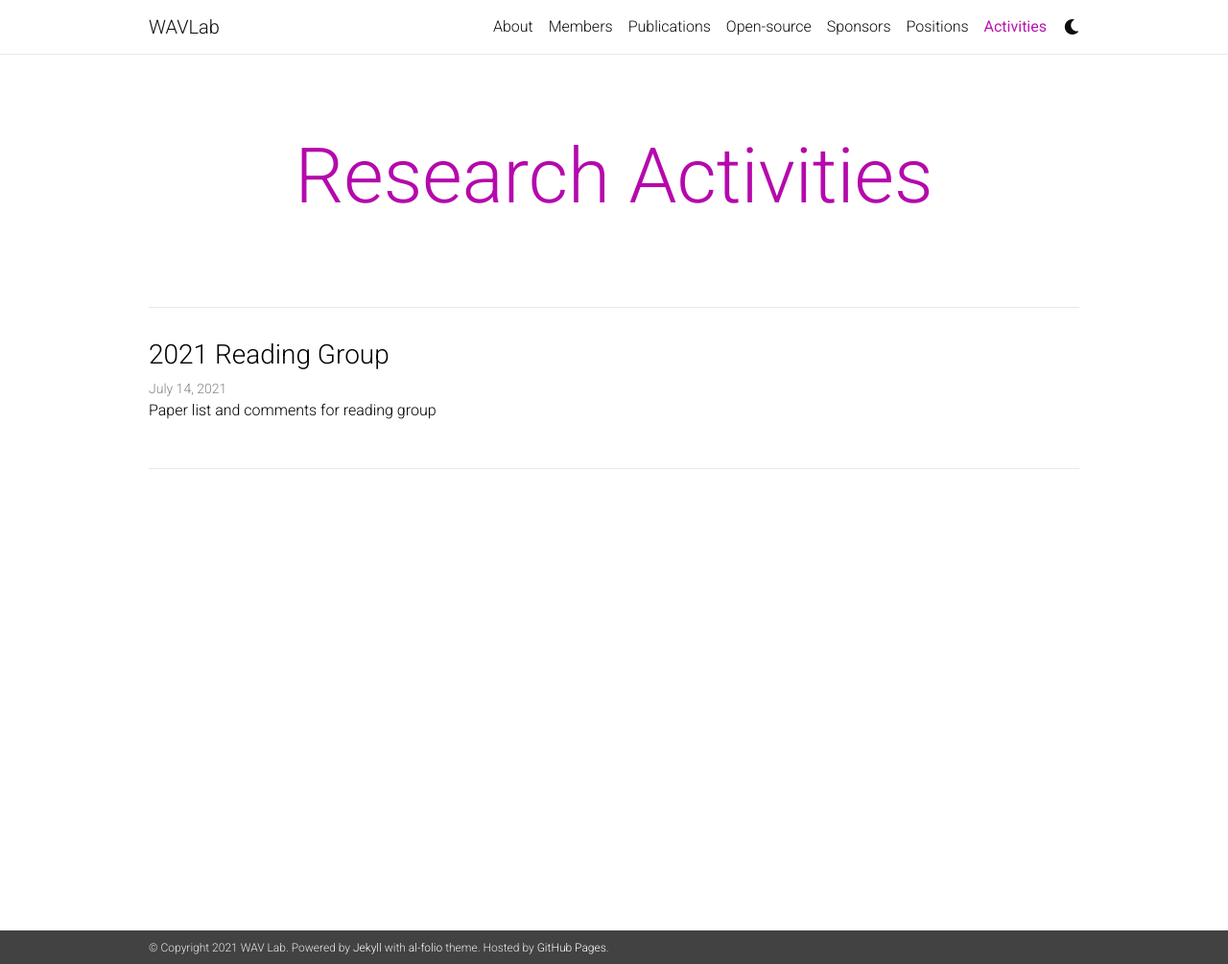
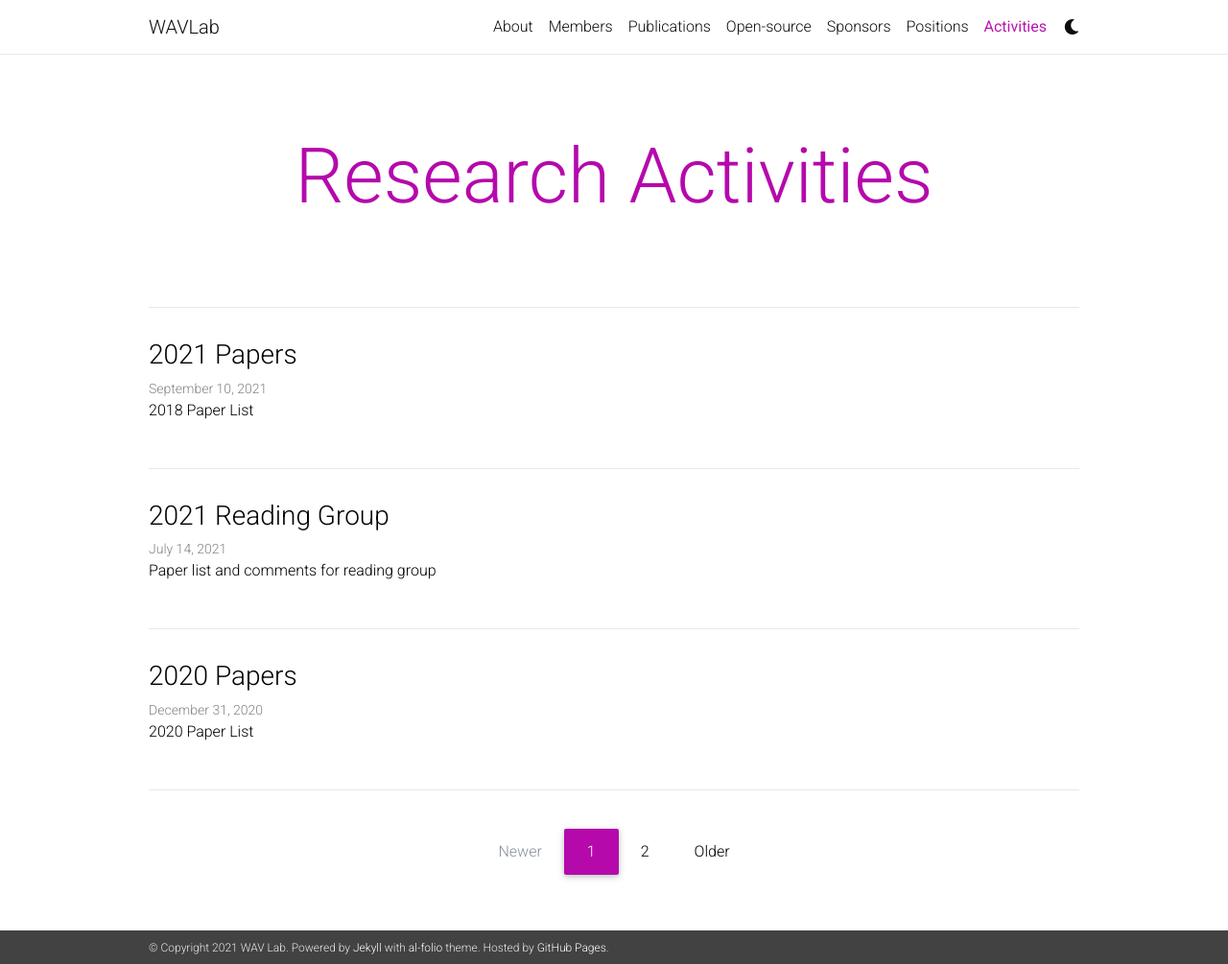
Before and after one commit to shinjiwlab/shinjiwlab.github.io, a Jekyll site: the page built from blog/index.html, in a window 1280 px wide and 1005 px high. Shown: the whole window at 96% size. Built offline with Jekyll 4.4.1, drawn with Linux system fonts in a browser that asks for light colours; nearby versions of some CDN libraries; the list of posts is cut into pages by our own code; a style sheet for code colours, icons or effects is not loaded.

Commit message:
update separate page for paper list

```diff
--- a/_pages/publications.md
+++ b/_pages/publications.md
@@ -7,6 +7,12 @@
 order: 2
 ---
 
+- [2021 Papers](https://shinjiwlab.github.io/activities/2021/paper-list/)
+- [2020 Papers](https://shinjiwlab.github.io/activities/2020/paper-list/)
+- [2019 Papers](https://shinjiwlab.github.io/activities/2019/paper-list/)
+- [2018 Papers](https://shinjiwlab.github.io/activities/2018/paper-list/)
+
+
 <div class="publications">
 
 {% for y in page.years %}
--- /dev/null
+++ b/_posts/2020-12-31-paper-list.md
@@ -0,0 +1,15 @@
+---
+layout: post
+title: 2020 Papers
+date: 2020-12-31 11:00:00-0800
+description: 2020 Paper List
+comments: false
+---
+
+<div class="publications">
+
+
+  <h2 class="year">{{y}}</h2>
+  {% bibliography -f papers -q @*[year=2020]* %}
+
+</div>
--- /dev/null
+++ b/_posts/2021-12-31-paper-list.md
@@ -0,0 +1,15 @@
+---
+layout: post
+title: 2021 Papers
+date: 2021-09-10 11:00:00-0800
+description: 2018 Paper List
+comments: false
+---
+
+<div class="publications">
+
+
+  <h2 class="year">{{y}}</h2>
+  {% bibliography -f papers -q @*[year=2021]* %}
+
+</div>
```
Also changed, not shown: _posts/2018-12-31-paper-list.md (added, +15 -0 lines), _posts/2019-12-31-paper-list.md (added, +15 -0 lines), 9 other files.
